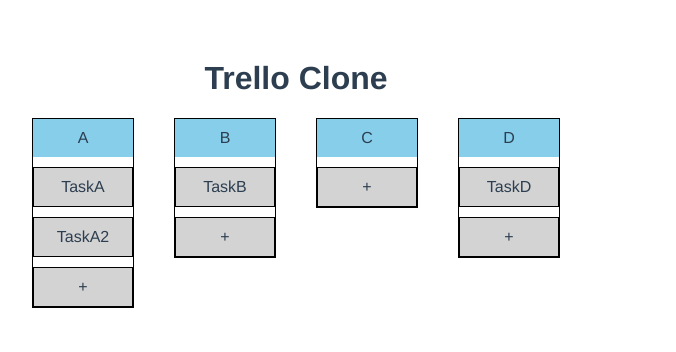
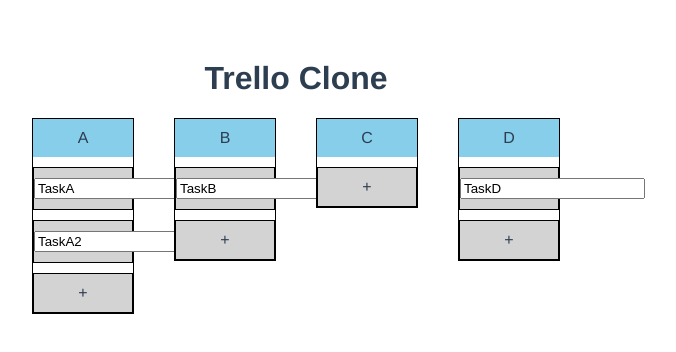
Before and after one commit to dev-owen/trello-clone, a Vue app: page / in a window 1280 px wide. Shown: the top 352 px of the page, without its empty margins (344-1020 px from the left). Built offline with nearby package versions, Linux system fonts and the light colour scheme.

Commit message:
input form binding
two way binding

```diff
--- a/src/components/TrelloClone.vue
+++ b/src/components/TrelloClone.vue
@@ -2,9 +2,15 @@
   <div class="trello-clone">
     <h1>Trello Clone</h1>
     <div class="trello-list" v-for="list in board" v-bind:key="list.listName">
-      <div class="trello-list-name">{{ list.listName }}</div>
-      <div class="trello-card" v-for="card in list.cards" v-bind:key="card">
-        {{ card }}
+      <div class="trello-list-name">
+        {{ list.listName }}
+      </div>
+      <div
+        class="trello-card"
+        v-for="(card, index) in list.cards"
+        v-bind:key="card"
+      >
+        <input v-model="list.cards[index]"/>
       </div>
       <div class="trello-add-task" v-on:click="addTask(list.listName)">+</div>
     </div>
```
